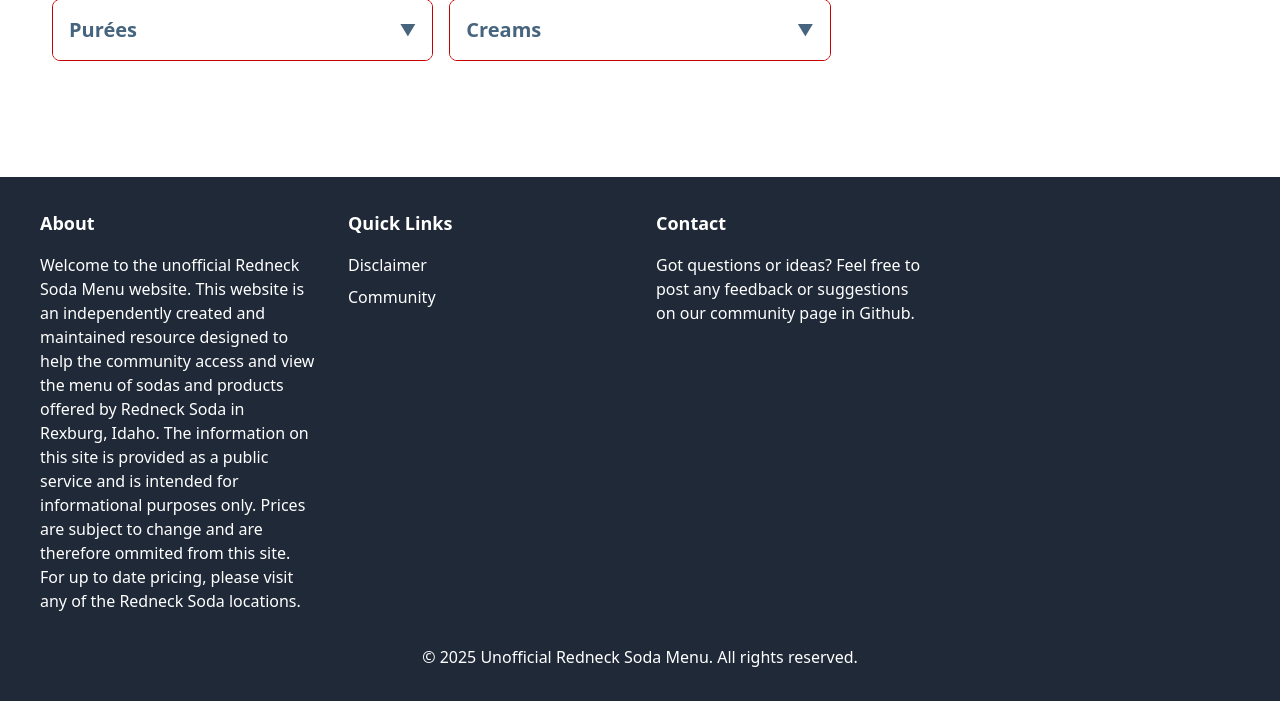
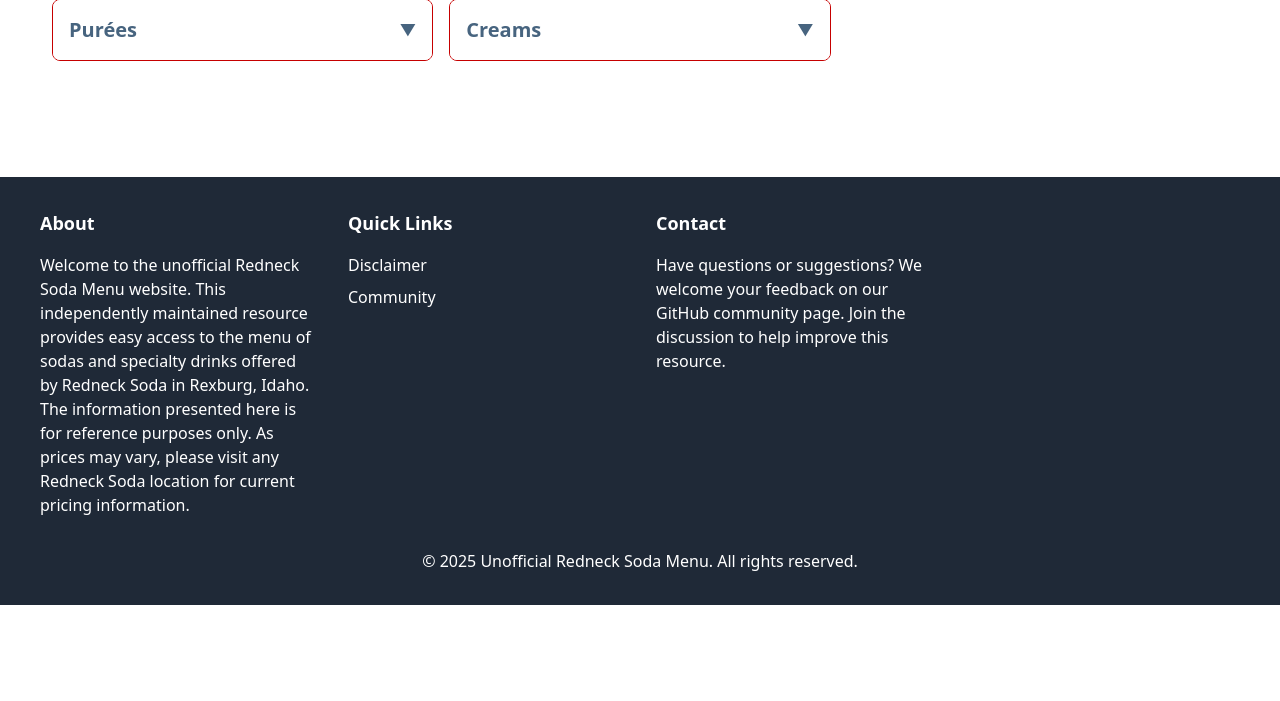
Before and after one commit to Atreyu4EVR/unofficial-Redneck-Soda-Menu, a Flask app: page / in a window 1280 px wide. Shown: the part 1170-1871 px from the top of the page. After the commit the page ends 1775 px from the top, so only its background shows below. Run offline with Flask 3, Linux system fonts and the light colour scheme.

Commit message:
Refine About section text and improve community feedback description

```diff
--- a/templates/menu.html
+++ b/templates/menu.html
@@ -408,14 +408,12 @@
           <div>
             <h4 class="text-lg font-bold mb-4">About</h4>
             <p class="text-base font-light">
-              Welcome to the unofficial Redneck Soda Menu website. This website
-              is an independently created and maintained resource designed to
-              help the community access and view the menu of sodas and products
-              offered by Redneck Soda in Rexburg, Idaho. The information on this
-              site is provided as a public service and is intended for
-              informational purposes only. Prices are subject to change and are
-              therefore ommited from this site. For up to date pricing, please
-              visit any of the Redneck Soda locations.
+              Welcome to the unofficial Redneck Soda Menu website. This
+              independently maintained resource provides easy access to the menu
+              of sodas and specialty drinks offered by Redneck Soda in Rexburg,
+              Idaho. The information presented here is for reference purposes
+              only. As prices may vary, please visit any Redneck Soda location
+              for current pricing information.
             </p>
           </div>
           <div>
@@ -440,8 +438,9 @@
             <ul class="space-y-2">
               <li>
                 <p class="hover:text-gray-300">
-                  Got questions or ideas? Feel free to post any feedback or
-                  suggestions on our community page in Github.
+                  Have questions or suggestions? We welcome your feedback on our
+                  GitHub community page. Join the discussion to help improve
+                  this resource.
                 </p>
               </li>
             </ul>
```
Also changed, not shown: index.html (+7 -8 lines).
